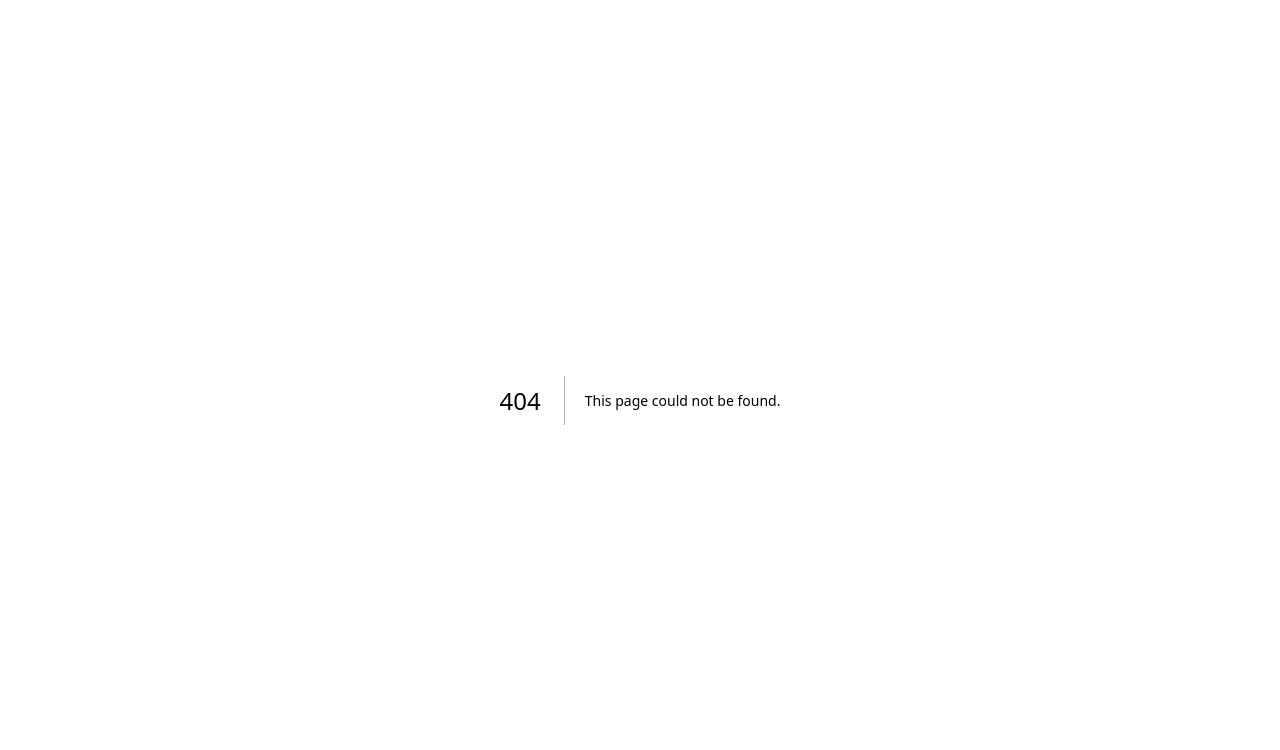
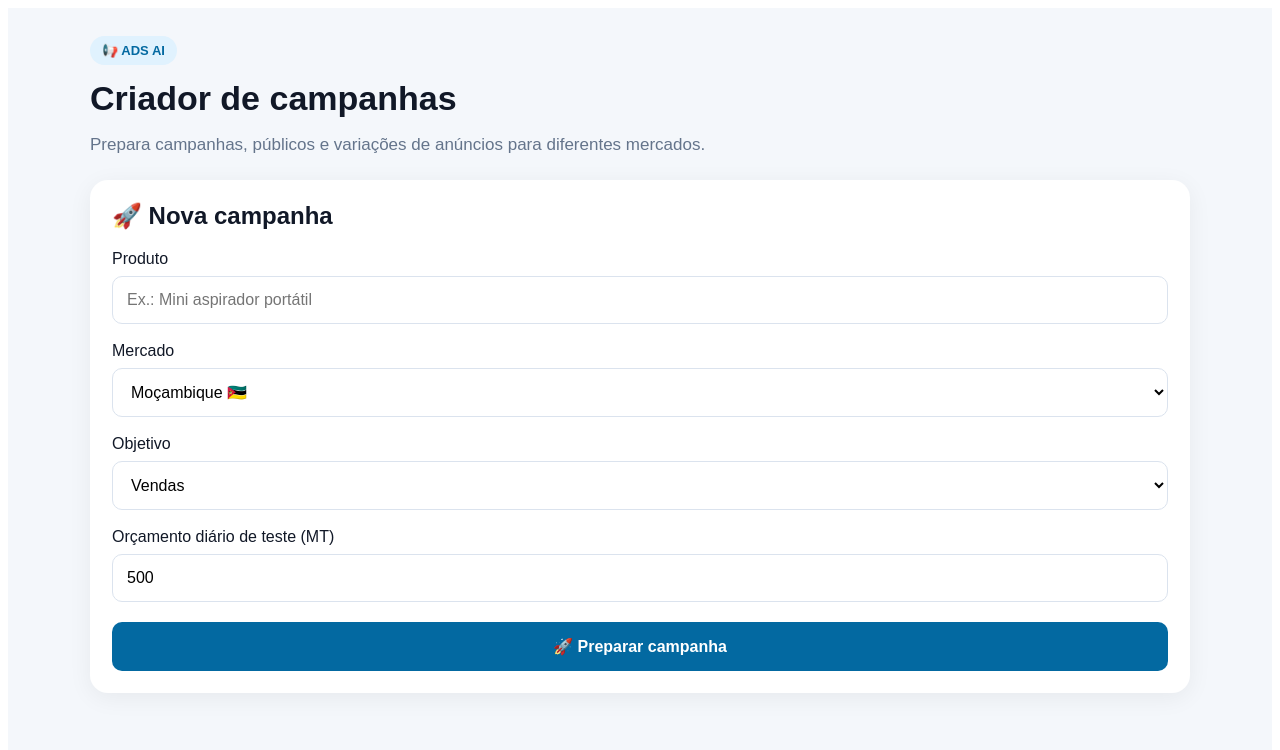
Before and after one commit to fernandomucavele-gif/ai-business-autopilot, a Next.js app: page /ads in a window 1280 px wide. Before the commit this address had no page. Shown: the top 750 px of the page. Built offline with nearby package versions, Linux system fonts and the light colour scheme.

Commit message:
Create page.tsx

```diff
--- /dev/null
+++ b/app/ads/page.tsx
@@ -0,0 +1,257 @@
+"use client";
+
+import { useState } from "react";
+
+const markets = [
+  "Moçambique 🇲🇿",
+  "Brasil 🇧🇷",
+  "Portugal 🇵🇹",
+  "África do Sul 🇿🇦",
+  "Europa 🇪🇺",
+  "EUA 🇺🇸",
+  "Global 🌎",
+];
+
+const objectives = [
+  "Vendas",
+  "Leads",
+  "Tráfego",
+  "Reconhecimento",
+];
+
+export default function AdsPage() {
+  const [product, setProduct] = useState("");
+  const [market, setMarket] = useState("Moçambique 🇲🇿");
+  const [objective, setObjective] = useState("Vendas");
+  const [budget, setBudget] = useState("500");
+  const [loading, setLoading] = useState(false);
+  const [created, setCreated] = useState(false);
+
+  function createCampaign() {
+    if (!product.trim()) return;
+
+    setLoading(true);
+    setCreated(false);
+
+    setTimeout(() => {
+      setLoading(false);
+      setCreated(true);
+    }, 1200);
+  }
+
+  return (
+    <main
+      style={{
+        minHeight: "100vh",
+        background: "#f4f7fb",
+        padding: "28px 18px",
+        fontFamily: "Arial, sans-serif",
+        color: "#111827",
+      }}
+    >
+      <div style={{ maxWidth: 1100, margin: "auto" }}>
+        <div style={{ marginBottom: 25 }}>
+          <div
+            style={{
+              display: "inline-block",
+              padding: "7px 12px",
+              borderRadius: 20,
+              background: "#e0f2fe",
+              color: "#0369a1",
+              fontWeight: 700,
+              fontSize: 13,
+            }}
+          >
+            📢 ADS AI
+          </div>
+
+          <h1 style={{ fontSize: 34, margin: "14px 0 8px" }}>
+            Criador de campanhas
+          </h1>
+
+          <p style={{ color: "#64748b", fontSize: 17 }}>
+            Prepara campanhas, públicos e variações de anúncios para diferentes
+            mercados.
+          </p>
+        </div>
+
+        <section
+          style={{
+            background: "white",
+            padding: 22,
+            borderRadius: 18,
+            boxShadow: "0 5px 25px rgba(0,0,0,.06)",
+          }}
+        >
+          <h2 style={{ marginTop: 0 }}>🚀 Nova campanha</h2>
+
+          <label>Produto</label>
+
+          <input
+            value={product}
+            onChange={(e) => setProduct(e.target.value)}
+            placeholder="Ex.: Mini aspirador portátil"
+            style={{
+              width: "100%",
+              boxSizing: "border-box",
+              padding: 14,
+              marginTop: 8,
+              marginBottom: 18,
+              borderRadius: 10,
+              border: "1px solid #dbe3ee",
+              fontSize: 16,
+            }}
+          />
+
+          <label>Mercado</label>
+
+          <select
+            value={market}
+            onChange={(e) => setMarket(e.target.value)}
+            style={{
+              width: "100%",
+              padding: 14,
+              marginTop: 8,
+              marginBottom: 18,
+              borderRadius: 10,
+              border: "1px solid #dbe3ee",
+              background: "white",
+              fontSize: 16,
+            }}
+          >
+            {markets.map((item) => (
+              <option key={item}>{item}</option>
+            ))}
+          </select>
+
+          <label>Objetivo</label>
+
+          <select
+            value={objective}
+            onChange={(e) => setObjective(e.target.value)}
+            style={{
+              width: "100%",
+              padding: 14,
+              marginTop: 8,
+              marginBottom: 18,
+              borderRadius: 10,
+              border: "1px solid #dbe3ee",
+              background: "white",
+              fontSize: 16,
+            }}
+          >
+            {objectives.map((item) => (
+              <option key={item}>{item}</option>
+            ))}
+          </select>
+
+          <label>Orçamento diário de teste (MT)</label>
+
+          <input
+            type="number"
+            value={budget}
+            onChange={(e) => setBudget(e.target.value)}
+            style={{
+              width: "100%",
+              boxSizing: "border-box",
+              padding: 14,
+              marginTop: 8,
+              borderRadius: 10,
+              border: "1px solid #dbe3ee",
+              fontSize: 16,
+            }}
+          />
+
+          <button
+            onClick={createCampaign}
+            disabled={loading}
+            style={{
+              width: "100%",
+              marginTop: 20,
+              padding: 15,
+              border: 0,
+              borderRadius: 10,
+              background: "#0369a1",
+              color: "white",
+              fontSize: 16,
+              fontWeight: 700,
+            }}
+          >
+            {loading
+              ? "📊 A preparar campanha..."
+              : "🚀 Preparar campanha"}
+          </button>
+        </section>
+
+        {created && (
+          <section
+            style={{
+              marginTop: 24,
+              background: "white",
+              padding: 22,
+              borderRadius: 18,
+              boxShadow: "0 5px 25px rgba(0,0,0,.06)",
+            }}
+          >
+            <h2>📋 Campanha preparada</h2>
+
+            <p>
+              <strong>Produto:</strong> {product}
+            </p>
+
+            <p>
+              <strong>Mercado:</strong> {market}
+            </p>
+
+            <p>
+              <strong>Objetivo:</strong> {objective}
+            </p>
+
+            <p>
+              <strong>Orçamento de teste:</strong> {budget} MT/dia
+            </p>
+
+            <hr />
+
+            <h3>👥 Público sugerido</h3>
+            <p>
+              Pessoas interessadas no problema que o produto resolve,
+              segmentadas de acordo com o mercado selecionado.
+            </p>
+
+            <h3>📱 Posicionamentos</h3>
+            <p>
+              Feed, Stories e Reels — a distribuição real deverá ser definida
+              depois com base nos dados da campanha.
+            </p>
+
+            <h3>🧪 Teste A/B</h3>
+            <p>
+              Criar pelo menos 3 variações de criativo e comparar CTR,
+              conversão, custo por resultado e ROAS.
+            </p>
+
+            <h3>📈 Métricas</h3>
+            <p>
+              Impressões · Cliques · CTR · CPC · Conversões · CPA · Receita ·
+              ROAS
+            </p>
+
+            <div
+              style={{
+                marginTop: 20,
+                padding: 14,
+                borderRadius: 10,
+                background: "#fff7ed",
+                color: "#9a3412",
+              }}
+            >
+              ⚠️ <strong>Modo simulação:</strong> esta campanha não será
+              publicada e nenhum orçamento será gasto.
+            </div>
+          </section>
+        )}
+      </div>
+    </main>
+  );
+         }
```
